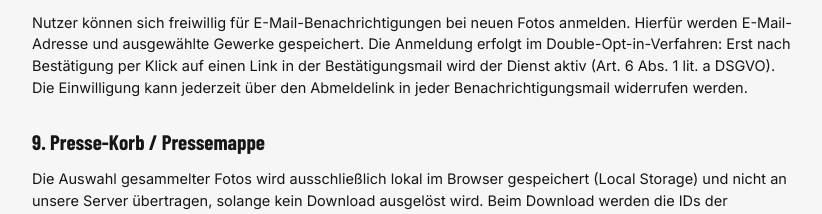
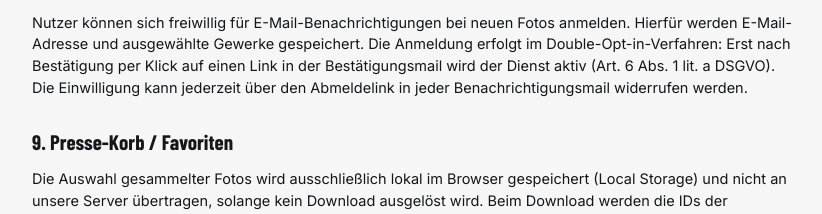
Before and after one commit to WITT-IT/Presseportal112, a Next.js app: page /datenschutz in a window 1280 px wide. Shown: the part 1860-2074 px from the top of the page, without its empty margins (228-1050 px from the left). Built offline with nearby package versions, Linux system fonts and the light colour scheme; no server answers; some icons are missing; what @directus/sdk would draw is missing.

Commit message:
Update page.tsx

```diff
--- a/app/datenschutz/page.tsx
+++ b/app/datenschutz/page.tsx
@@ -118,7 +118,7 @@ export default function DatenschutzPage() {
             Benachrichtigungsmail widerrufen werden.
           </p>
 
-          <h2>9. Presse-Korb / Pressemappe</h2>
+          <h2>9. Presse-Korb / Favoriten</h2>
           <p>
             Die Auswahl gesammelter Fotos wird ausschließlich lokal im Browser gespeichert
             (Local Storage) und nicht an unsere Server übertragen, solange kein Download
```
